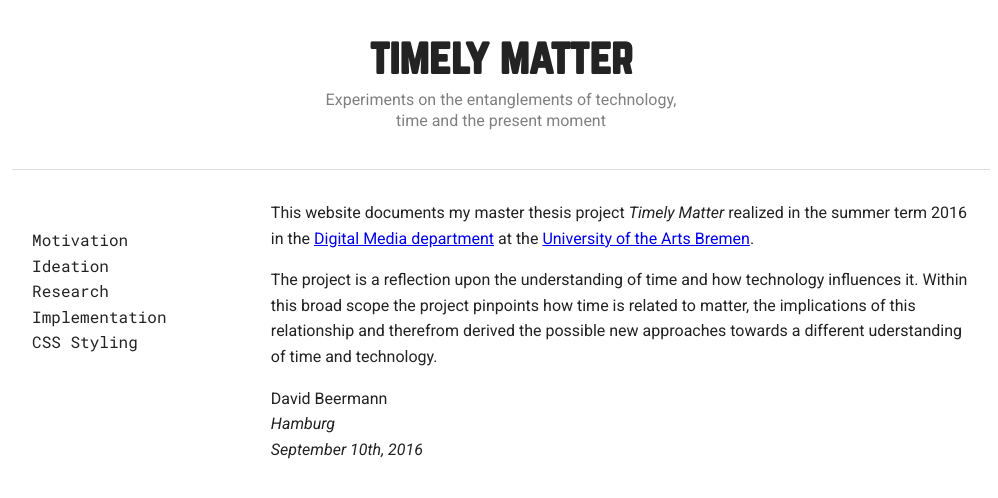
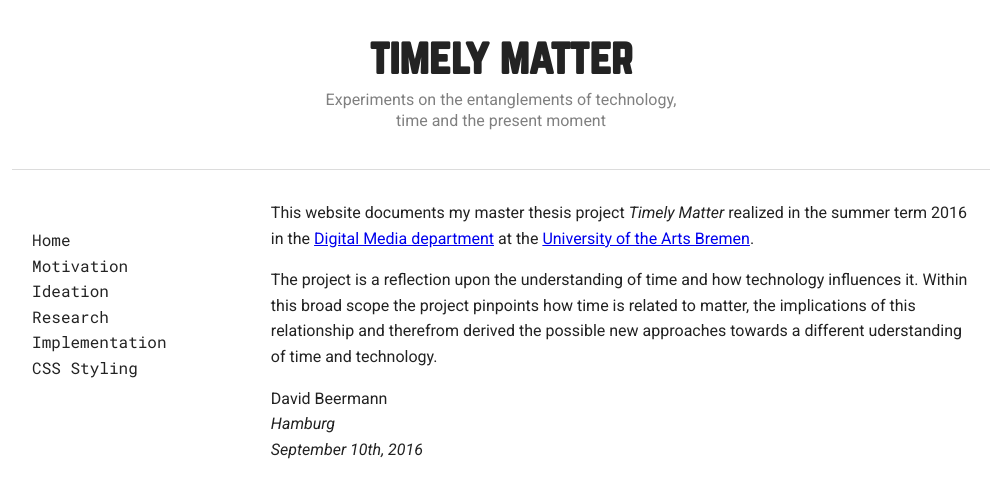
Before and after one commit to davidbeermann/timely-matter, a Jekyll site: the page built from index.md, in a window 1280 px wide. Shown: the top 498 px of the page, without its empty margins (139-1137 px from the left). Built offline with Jekyll 4.4.1, drawn with Linux system fonts in a browser that asks for light colours.

Commit message:
added home button to navigation

```diff
--- a/_includes/page-navigation.html
+++ b/_includes/page-navigation.html
@@ -6,6 +6,9 @@
     Page sorting solution found here:
     http://stackoverflow.com/questions/9053066/sorted-navigation-menu-with-jekyll-and-liquid
     {% endcomment %}
+    <li {% if page.url == '/' %}class="active"{% endif %}>
+      <a href="{{'/' | prepend: site.baseurl}}">Home</a>
+    </li>
     {% for node in pages %}
       {% assign depth = node.dir | split:"/" | size %}
       {% if node.layout == "mainpage" and node.title != null and depth <= 2 %}
```
